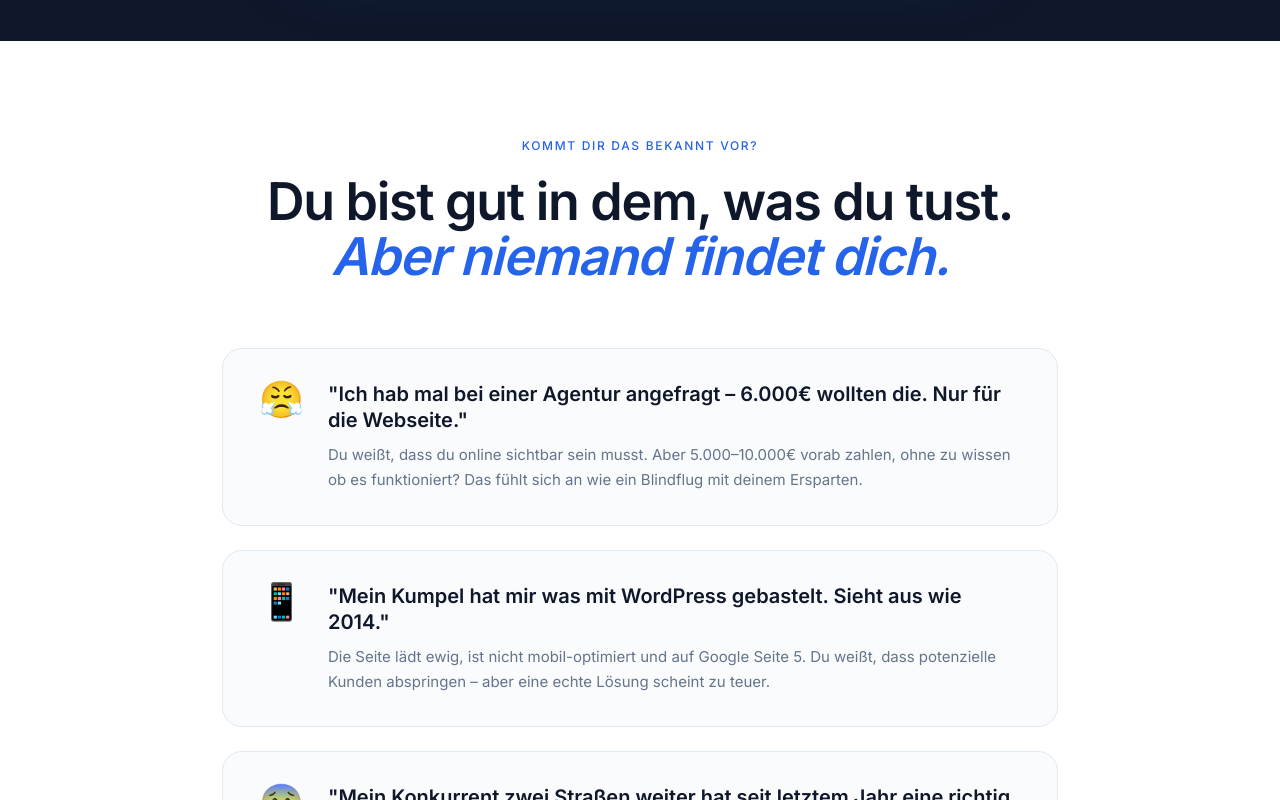
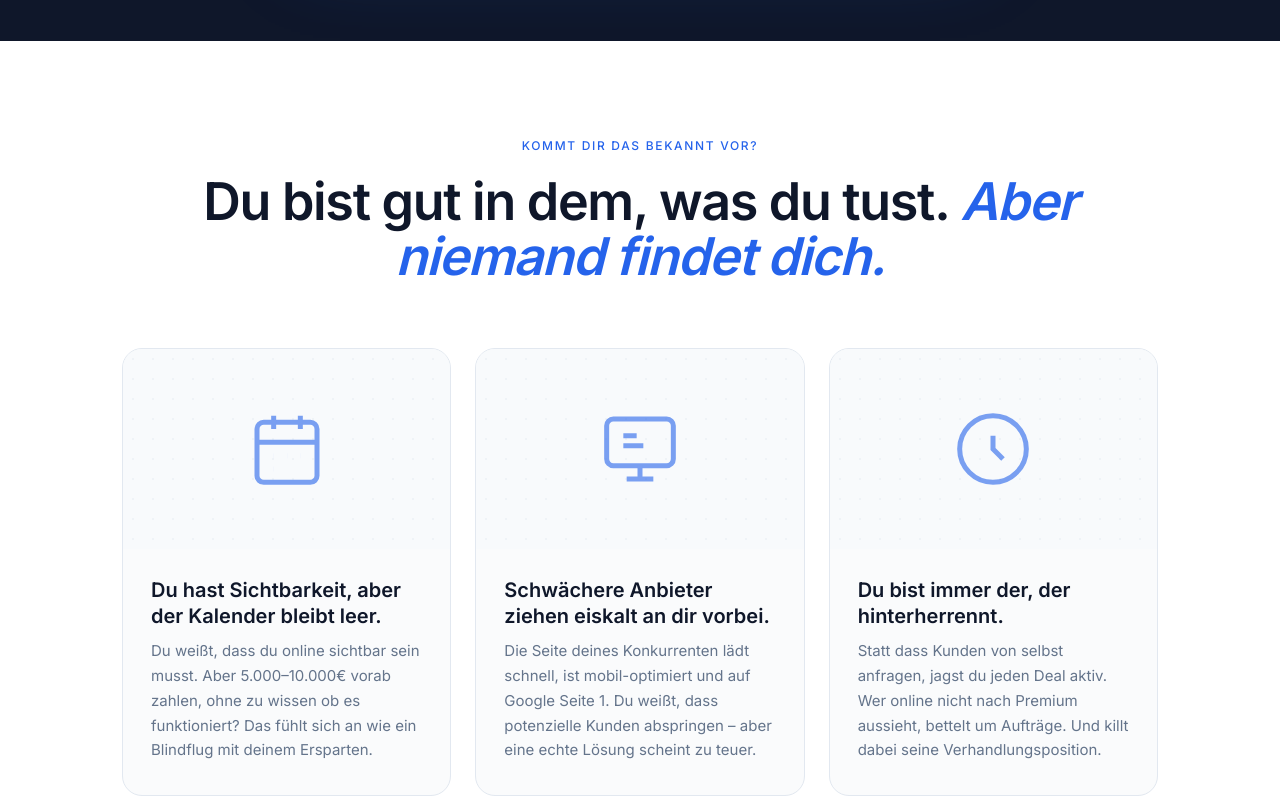
Before and after one commit to FelixZoepp/webseitenverlag-deutschland, a Next.js app: page / in a window 1280 px wide. Shown: the part 1160-1960 px from the top of the page. Built offline with nearby package versions, Linux system fonts and the light colour scheme.

Commit message:
feat: replace problem section with 3er bento-grid cards

```diff
--- a/components/landing/WvdClient.tsx
+++ b/components/landing/WvdClient.tsx
@@ -232,7 +232,7 @@ export default function WvdClient() {
           2. PROBLEM-AGITATION – "Kennst du das?"
           ═══════════════════════════════════════ */}
       <section id="problem" style={{ background: "var(--cream)", padding: "96px 0" }}>
-        <div className="container" style={{ maxWidth: 900 }}>
+        <div className="container" style={{ maxWidth: 1100 }}>
           <div className="section-head">
             <span className="eyebrow">Kommt dir das bekannt vor?</span>
             <h2 className="display" style={{ fontSize: "clamp(36px, 4.5vw, 52px)" }}>
@@ -240,35 +240,48 @@ export default function WvdClient() {
             </h2>
           </div>
 
-          <div style={{ display: "grid", gap: 24 }}>
+          <div className="problem-bento">
             {[
               {
-                emoji: "😤",
-                title: "\"Ich hab mal bei einer Agentur angefragt – 6.000€ wollten die. Nur für die Webseite.\"",
-                desc: "Du weißt, dass du online sichtbar sein musst. Aber 5.000–10.000€ vorab zahlen, ohne zu wissen ob es funktioniert? Das fühlt sich an wie ein Blindflug mit deinem Ersparten."
+                icon: (
+                  <svg viewBox="0 0 24 24" fill="none" stroke="currentColor" strokeWidth="1.5">
+                    <rect x="3" y="4" width="18" height="18" rx="2" />
+                    <path d="M16 2v4M8 2v4M3 10h18" />
+                    <path d="M8 14h.01M12 14h.01M16 14h.01M8 18h.01" />
+                  </svg>
+                ),
+                title: "Du hast Sichtbarkeit, aber der Kalender bleibt leer.",
+                desc: "Du weißt, dass du online sichtbar sein musst. Aber 5.000–10.000€ vorab zahlen, ohne zu wissen ob es funktioniert? Das fühlt sich an wie ein Blindflug mit deinem Ersparten.",
               },
               {
-                emoji: "📱",
-                title: "\"Mein Kumpel hat mir was mit WordPress gebastelt. Sieht aus wie 2014.\"",
-                desc: "Die Seite lädt ewig, ist nicht mobil-optimiert und auf Google Seite 5. Du weißt, dass potenzielle Kunden abspringen – aber eine echte Lösung scheint zu teuer."
+                icon: (
+                  <svg viewBox="0 0 24 24" fill="none" stroke="currentColor" strokeWidth="1.5">
+                    <rect x="2" y="3" width="20" height="14" rx="2" />
+                    <path d="M8 21h8M12 17v4" />
+                    <path d="M7 8h4M7 11h6" />
+                  </svg>
+                ),
+                title: "Schwächere Anbieter ziehen eiskalt an dir vorbei.",
+                desc: "Die Seite deines Konkurrenten lädt schnell, ist mobil-optimiert und auf Google Seite 1. Du weißt, dass potenzielle Kunden abspringen – aber eine echte Lösung scheint zu teuer.",
               },
               {
-                emoji: "😰",
-                title: "\"Mein Konkurrent zwei Straßen weiter hat seit letztem Jahr eine richtig gute Webseite. Der bekommt jetzt die ganzen Anfragen.\"",
-                desc: "Du beobachtest, wie andere in deiner Region online sichtbar werden. Anfragen bekommen. Wachsen. Und du? Du rennst der Arbeit hinterher, statt dass sie zu dir kommt."
+                icon: (
+                  <svg viewBox="0 0 24 24" fill="none" stroke="currentColor" strokeWidth="1.5">
+                    <circle cx="12" cy="12" r="10" />
+                    <path d="M12 8v4l3 3" />
+                  </svg>
+                ),
+                title: "Du bist immer der, der hinterherrennt.",
+                desc: "Statt dass Kunden von selbst anfragen, jagst du jeden Deal aktiv. Wer online nicht nach Premium aussieht, bettelt um Aufträge. Und killt dabei seine Verhandlungsposition.",
               },
             ].map((p, i) => (
-              <div key={i} style={{
-                padding: "32px 36px", borderRadius: 20,
-                border: "1px solid var(--border)", background: "var(--bg)",
-                display: "grid", gridTemplateColumns: "auto 1fr", gap: 24, alignItems: "start",
-              }}>
-                <span style={{ fontSize: 36, lineHeight: 1 }}>{p.emoji}</span>
-                <div>
-                  <h3 style={{ fontFamily: "var(--font-display)", fontWeight: 600, fontSize: 20, lineHeight: 1.3, marginBottom: 10, fontVariationSettings: '"opsz" 24, "SOFT" 50' }}>
-                    {p.title}
-                  </h3>
-                  <p style={{ color: "var(--ink-soft)", fontSize: 15, lineHeight: 1.65 }}>{p.desc}</p>
+              <div key={i} className="problem-card">
+                <div className="problem-card-visual">
+                  {p.icon}
+                </div>
+                <div className="problem-card-body">
+                  <h3>{p.title}</h3>
+                  <p>{p.desc}</p>
                 </div>
               </div>
             ))}
```
